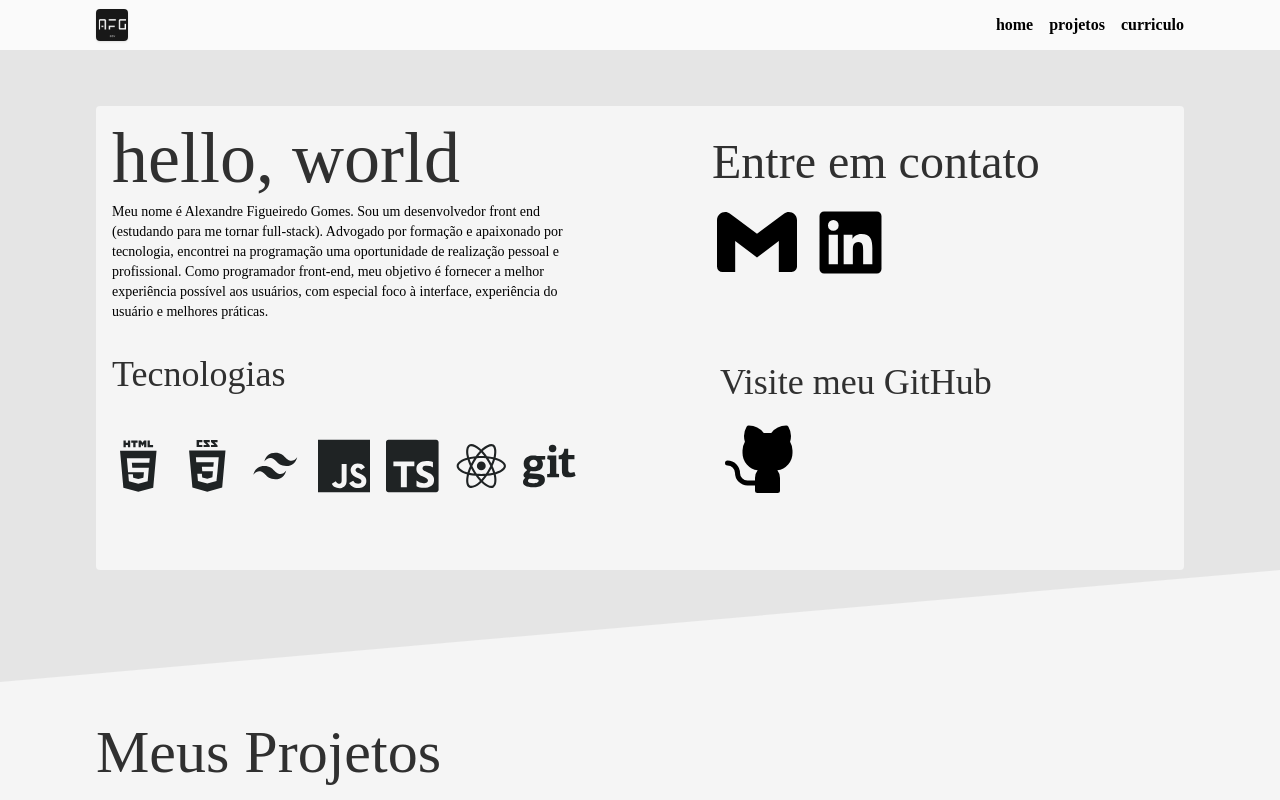
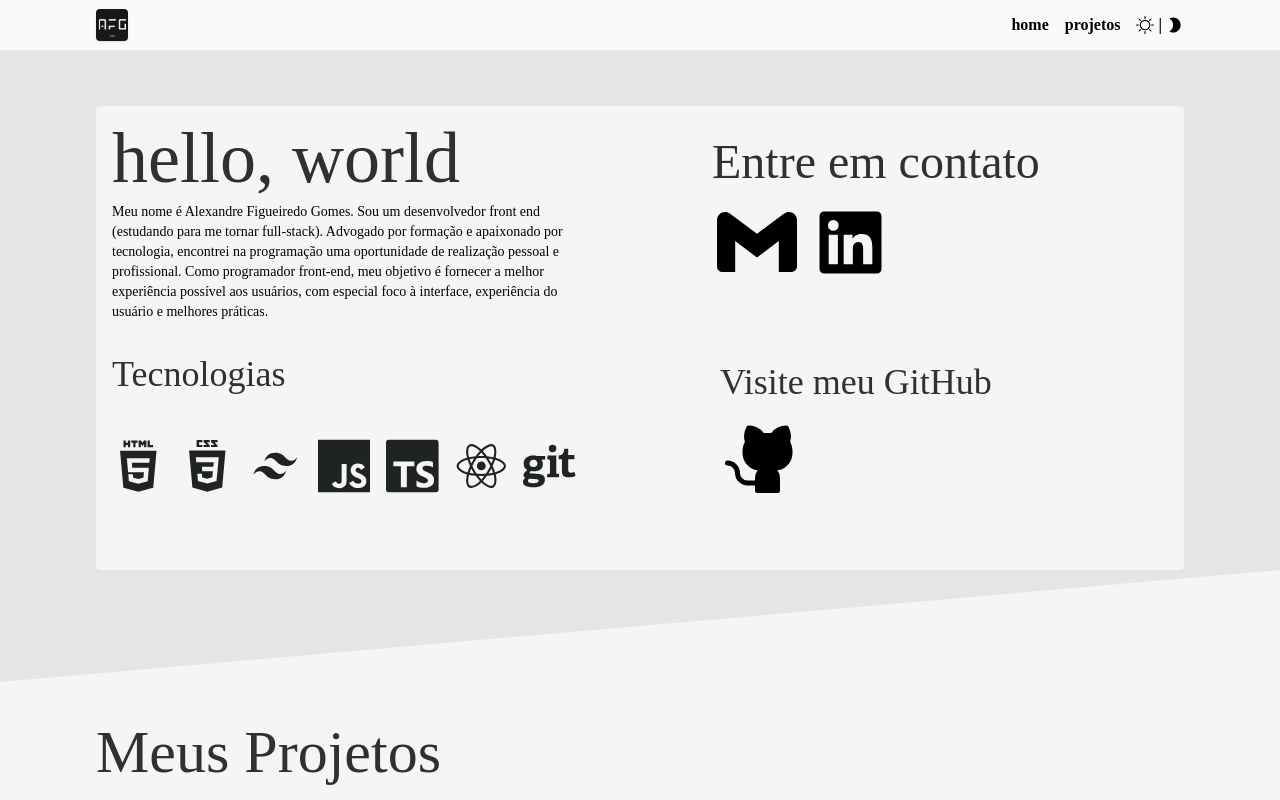
Before and after one commit to alefgomes0/my-portfolio, a React (Vite) app: page / in a window 1280 px wide. Shown: the top 800 px of the page. Built offline with nearby package versions, Linux system fonts and the light colour scheme; a web font is replaced by a local one.

Commit message:
Begin to implement dark mode

```diff
--- a/index.html
+++ b/index.html
@@ -6,7 +6,7 @@
     <meta name="viewport" content="width=device-width, initial-scale=1.0" />
     <title>Vite + React + TS</title>
   </head>
-  <body>
+  <body className="dark">
     <div id="root"></div>
     <script type="module" src="/src/main.tsx"></script>
   </body>
--- a/src/App.tsx
+++ b/src/App.tsx
@@ -1,3 +1,4 @@
+import { useState, useEffect } from "react";
 import { Routes, Route, BrowserRouter } from "react-router-dom";
 import "./App.css";
 import { Header } from "./components/Header/Header";
@@ -6,10 +7,23 @@ import { Footer } from "./components/Footer/Footer";
 import { BotõesLaterais } from "./components/BotõesLaterais/BotõesLaterais";
 
 function App() {
+  const [theme, setTheme] = useState<"light" | "dark">("light");
+  const handleThemeChange = () => {
+    setTheme(theme === "light" ? "dark" : "light");
+  };
+
+  useEffect(() => {
+    if (theme === "dark") {
+      document.documentElement.classList.add("dark");
+    } else {
+      document.documentElement.classList.remove("dark");
+    }
+  }, [theme]);
+
   return (
     <div className="grid grid-rows-[50px_1fr]">
       <BrowserRouter>
-        <Header />
+        <Header changeTheme={handleThemeChange} />
         <Routes>
           <Route path="/" element={<HomeContent />} />
         </Routes>
--- a/src/components/Header/Header.tsx
+++ b/src/components/Header/Header.tsx
@@ -1,6 +1,11 @@
 import { NavLink } from "react-router-dom";
+import { NightMode } from "../NightMode/NightMode";
 
-export const Header = () => {
+type HeaderProps = {
+  changeTheme: () => void
+}
+
+export const Header = (props: HeaderProps) => {
   return (
     <header className="row-start-1 row-end-2 h-[50px] flex items-center justify-between font-[inconsolata] font-semibold h-20 bg-neutral-50 px-8 md:px-24 shadow-[0_2px_2px_0_rgba(0,0,0,0.2)]">
       <img
@@ -16,17 +21,12 @@ export const Header = () => {
           home
         </NavLink>
         <NavLink
-          to="/projects"
+          to="/projetos"
           className="hover:underline decoration-cyan-700 underline-offset-4"
         >
           projetos
         </NavLink>
-        <NavLink
-          to="/projects"
-          className="hover:underline decoration-cyan-700 underline-offset-4"
-        >
-          curriculo
-        </NavLink>
+        <NightMode changeTheme={props.changeTheme} width={18} height={18}/>
       </nav>
     </header>
   );
--- /dev/null
+++ b/src/components/NightMode/NightMode.tsx
@@ -0,0 +1,22 @@
+import { Moon } from "../svg/Moon"
+import { Sun } from "../svg/Sun"
+
+type NightModeProps = {
+  changeTheme: () => void
+  width: number
+  height: number
+}
+
+export const NightMode = (props: NightModeProps) => {
+  return (
+    <div className="w-min flex items-center gap-1 cursor-pointer" onClick={props.changeTheme}>
+      <div>
+        <Sun width={props.width} height={props.height} />
+      </div>
+      <span>|</span>
+      <div>
+        <Moon width={props.width} height={props.height} />
+      </div>
+    </div>
+  )
+}
--- /dev/null
+++ b/src/components/svg/Moon.tsx
@@ -0,0 +1,17 @@
+import { IconesProps } from "../../types/IconesProps";
+
+export const Moon = (props: IconesProps) => {
+  return (
+    <svg
+      xmlns="http://www.w3.org/2000/svg"
+      width={`${props.width}`}
+      height={`${props.height}`}
+      viewBox="0 0 24 24"
+    >
+      <path
+        fill="currentColor"
+        d="M9.5 2q2.075 0 3.9.788t3.175 2.137q1.35 1.35 2.138 3.175T19.5 12q0 2.075-.788 3.9t-2.137 3.175q-1.35 1.35-3.175 2.138T9.5 22q-1.325 0-2.588-.338T4.5 20.65Q6.825 19.3 8.163 17T9.5 12q0-2.7-1.338-5T4.5 3.35q1.15-.675 2.413-1.012T9.5 2Z"
+      />
+    </svg>
+  );
+};
--- /dev/null
+++ b/src/components/svg/Sun.tsx
@@ -0,0 +1,17 @@
+import { IconesProps } from "../../types/IconesProps";
+
+export const Sun = (props: IconesProps) => {
+  return (
+    <svg
+      xmlns="http://www.w3.org/2000/svg"
+      width={`${props.width}`}
+      height={`${props.height}`}
+      viewBox="0 0 24 24"
+    >
+      <path
+        fill="currentColor"
+        d="M12 19a7 7 0 1 1 0-14a7 7 0 0 1 0 14Zm0-1.5a5.5 5.5 0 1 0 0-11a5.5 5.5 0 1 0 0 11Zm-5.657.157a.75.75 0 0 1 0 1.06l-1.768 1.768a.749.749 0 0 1-1.275-.326a.749.749 0 0 1 .215-.734l1.767-1.768a.75.75 0 0 1 1.061 0ZM3.515 3.515a.75.75 0 0 1 1.06 0l1.768 1.768a.749.749 0 0 1-.326 1.275a.749.749 0 0 1-.734-.215L3.515 4.575a.75.75 0 0 1 0-1.06ZM12 0a.75.75 0 0 1 .75.75v2.5a.75.75 0 0 1-1.5 0V.75A.75.75 0 0 1 12 0ZM4 12a.75.75 0 0 1-.75.75H.75a.75.75 0 0 1 0-1.5h2.5A.75.75 0 0 1 4 12Zm8 8a.75.75 0 0 1 .75.75v2.5a.75.75 0 0 1-1.5 0v-2.5A.75.75 0 0 1 12 20Zm12-8a.75.75 0 0 1-.75.75h-2.5a.75.75 0 0 1 0-1.5h2.5A.75.75 0 0 1 24 12Zm-6.343 5.657a.75.75 0 0 1 1.06 0l1.768 1.768a.751.751 0 0 1-.018 1.042a.751.751 0 0 1-1.042.018l-1.768-1.767a.75.75 0 0 1 0-1.061Zm2.828-14.142a.75.75 0 0 1 0 1.06l-1.768 1.768a.751.751 0 0 1-1.042-.018a.751.751 0 0 1-.018-1.042l1.767-1.768a.75.75 0 0 1 1.061 0Z"
+      />
+    </svg>
+  );
+};
--- a/src/pages/Home/HomeContent.tsx
+++ b/src/pages/Home/HomeContent.tsx
@@ -6,7 +6,7 @@ import { Projetos } from "../../components/Projetos/Projetos";
 
 export const HomeContent = () => {
   return (
-      <main className="bg-neutral-200 w-full">
+      <main className="bg-neutral-200 dark:bg-neutral-700 w-full">
         <Apresentacao />
         <Projetos />
         <Formação />
--- a/tailwind.config.js
+++ b/tailwind.config.js
@@ -15,7 +15,9 @@ export default {
         MetropolisThin: "metropolisthin",
         Inconsolata: "inconsolata",
       }
-    }
+
+    },
   },
+  darkMode: "class",
   plugins: [],
 }
```
Also changed, not shown: public/imagens/sc-s.png, public/imagens/sc.png.
